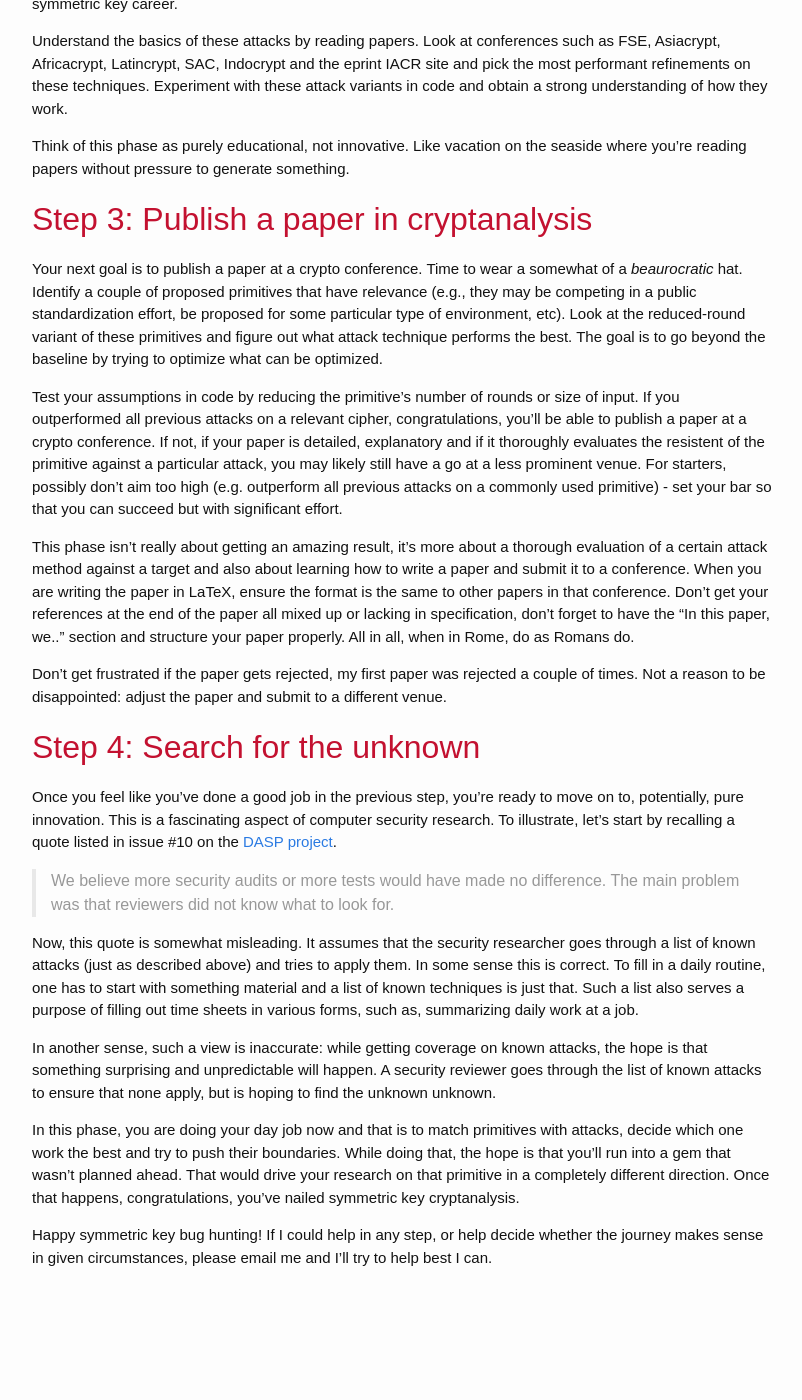
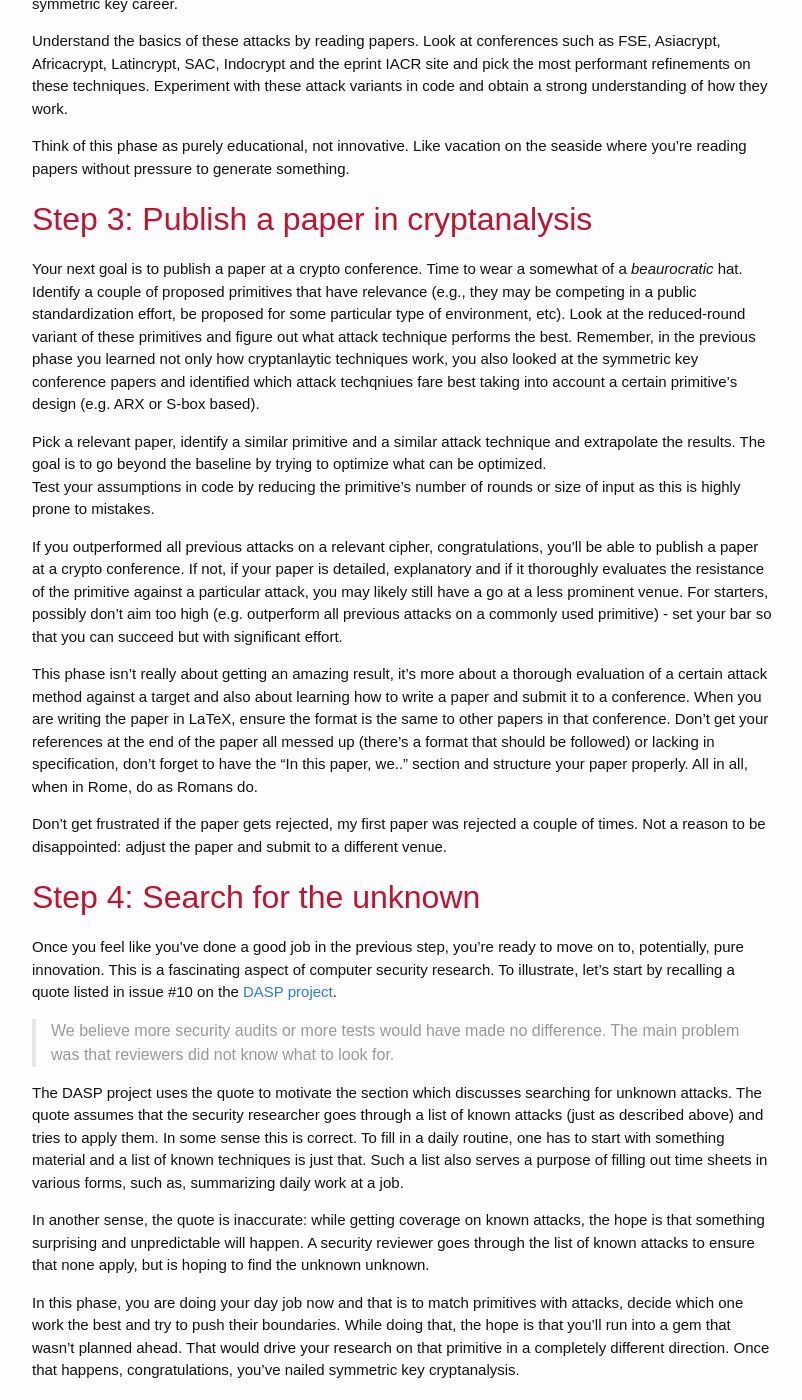
Before and after one commit to akircanski/akircanski.github.io, a Jekyll site: the page built from _posts/2021-04-27-symmetric-key-cryptanalysis-howto.markdown, in a window 1280 px wide and 1400 px high, scrolled down 2171 px. Shown: the whole window, without its empty margins (238-1040 px from the left). Built offline with Jekyll 4.4.1, drawn with Linux system fonts in a browser that asks for light colours; before the commit the page ends 3500 px from its top, so only the background shows below that; some of the changed text lies outside the part shown.

Commit message:
more edits

```diff
--- a/_posts/2021-04-27-symmetric-key-cryptanalysis-howto.markdown
+++ b/_posts/2021-04-27-symmetric-key-cryptanalysis-howto.markdown
@@ -19,19 +19,19 @@ An unpractical attack cannot be fully verified and it has happened indeed that w
 classes of peer reviewed cryptanalysis papers turn out to not work at all, which is, well,
 another topic.
 
-Let's first note that DES block cipher, designed about 50 years ago, never got badly
-broken. The key size (56 bits) was chosen purposefully and as such this doesn't count.
-Linear cryptanalysis works up to some degree, but is mainly impractical. DES S-boxes
+Let's first note a striking fact, that the DES block cipher, designed about 50 years ago,
+never got badly broken. The key size (56 bits) was chosen purposefully and as such this doesn't
+count. Linear cryptanalysis works up to some degree, but is mainly impractical. DES S-boxes
 are mostly resistant to differential cryptanalysis, which by itself is a very interesting
-fact. Other publically known attacks discovered in the next 50 years did not break DES.
+fact - DES was made to be resistant to differential cryptanalysis. Other publically known
+attacks discovered in the next 50 years did not break DES.
 
 This demonstrates a simple fact about symmetric key crypto. Researchers have been succesful
 in creating a mostly resistant symmetric key primitive 50 years ago. Mixing independent
 transformations to remove input-output correlation does not turn out to be that hard, which is
-maybe not a very surprising fact. So, what have symmetric key cryptanalysts been up to the last
-50 years around?
+maybe not a very surprising fact.
 
-Work in cryptanalysis is useful because:
+Now, work in cryptanalysis is useful because:
 
 * Symmetric key cryptanalysis acts as selection pressure against insecure ciphers. It is
   like a pressure tank filled with clever techniques which will blow away your favorite
@@ -49,14 +49,14 @@ Work in cryptanalysis is useful because:
 
 When it comes to downsides:
 
+* The ability to break symmetric key primitives will not land jobs in industry and enable
+someone to support a family. The ability to construct new symmetric key primitives likely
+won't either.
 * This is a time consuming effort that takes a couple of years and should likely be done
 through grad school or another institution that can support it
 * A view that is somewhat common is that, sooner or later, all constructions get broken. This view
 is flawed. Not all constructions get broken, lots of standardized crypto will likely not get broken
 (not getting into the quantum computer discussion here).
-* The ability to break symmetric key primitives will not land jobs in industry and enable
-someone to support a family. The ability to construct new symmetric key primitives likely
-won't either.
 
 # TODO: Learn Symetric Key Cryptanalysis
 
@@ -100,13 +100,13 @@ find the work enjoyable, you're good.
 ## Step 2: Master several cryptanalytic attack techniques
 
 Now it's time to read papers. This is a wonderful, learning phase. Most of the attacks in cryptanalysis
-descend from differential cryptanalysis,
-linear cryptanalysis, algebraic cryptanalysis or some sort of divide-and-conquer style algorithmic
-attacks. Educate your self on these attack types as much as you can.  These techniques are the basis,
-but there is an everlasting stream of recombinations, refinments and variants.  The best resource I
-came across is: ["Methods of Symmetric Cryptanalysis"](https://www.microsoft.com/en-us/research/wp-content/uploads/2011/07) by D.Khovratovich. I wish I read it carefully earlier in my symmetric key career.
+descend from differential cryptanalysis, linear cryptanalysis, algebraic cryptanalysis or some sort of
+divide-and-conquer style algorithmic attacks. Educate your self on these attack types as much as you can.
+These techniques are the basis, but there is an everlasting stream of recombinations, refinments and
+variants.  The best resource I came across is: ["Methods of Symmetric Cryptanalysis"](https://www.microsoft.com/en-us/research/wp-content/uploads/2011/07) by D.Khovratovich. I wish I read it carefully earlier in my symmetric key career.
 
-Understand the basics of these attacks by reading papers. Look at conferences such as FSE, Asiacrypt, Africacrypt, Latincrypt, SAC, Indocrypt and the eprint IACR site and pick the most performant refinements on these
+Understand the basics of these attacks by reading papers. Look at conferences such as FSE, Asiacrypt,
+Africacrypt, Latincrypt, SAC, Indocrypt and the eprint IACR site and pick the most performant refinements on these
 techniques. Experiment with these attack variants in code and obtain a strong understanding of how they work.
 
 Think of this phase as purely educational, not innovative. Like vacation on the seaside where you're reading
@@ -118,21 +118,27 @@ Your next goal is to publish a paper at a crypto conference. Time to wear a some
 _beaurocratic_ hat. Identify a couple of proposed primitives that have relevance (e.g., they may be
 competing in a public standardization effort, be proposed for some particular type of environment, etc).
 Look at the reduced-round variant of these primitives and figure out what attack technique performs the
-best. The goal is to go beyond the baseline by trying to optimize what can be optimized.
+best. Remember, in the previous phase you learned not only how cryptanlaytic techniques work, you also
+looked at the symmetric key conference papers and identified which attack techqniues fare best taking into
+account a certain primitive's design (e.g. ARX or S-box based).
 
-Test your assumptions in code by reducing the primitive's number of rounds or size of input. If you
-outperformed all previous attacks on a relevant cipher, congratulations, you'll be able to publish a
-paper at a crypto conference. If not, if your paper is detailed, explanatory and if it thoroughly evaluates
-the resistent of the primitive against a particular attack, you may likely still have a go at a
-less prominent venue. For starters, possibly don't aim too high (e.g. outperform all previous attacks
-on a commonly used primitive) - set your bar so that you can succeed but with significant effort.
+Pick a relevant paper, identify a similar primitive and a similar attack technique and extrapolate
+the results. The goal is to go beyond the baseline by trying to optimize what can be optimized.
+Test your assumptions in code by reducing the primitive's number of rounds or size of input as this is
+highly prone to mistakes.
+
+If you outperformed all previous attacks on a relevant cipher, congratulations, you'll be able to publish
+a paper at a crypto conference. If not, if your paper is detailed, explanatory and if it thoroughly
+evaluates the resistance of the primitive against a particular attack, you may likely still have a go
+at a less prominent venue. For starters, possibly don't aim too high (e.g. outperform all previous
+attacks on a commonly used primitive) - set your bar so that you can succeed but with significant effort.
 
 This phase isn't really about getting an amazing result, it's more about a thorough evaluation of
 a certain attack method against a target and also about learning how to write a paper and submit
 it to a conference. When you are writing the paper in LaTeX, ensure the format is the same to other
-papers in that conference. Don't get your references at the end of the paper all mixed up or lacking
-in specification, don't forget to have the "In this  paper, we.." section and structure your paper
-properly. All in all, when in Rome, do as Romans do.
+papers in that conference. Don't get your references at the end of the paper all messed up (there's a
+format that should be followed) or lacking in specification, don't forget to have the "In this  paper, we.."
+section and structure your paper properly. All in all, when in Rome, do as Romans do.
 
 Don't get frustrated if the paper gets rejected, my first paper was rejected a couple of times. Not
 a reason to be disappointed: adjust the paper and submit to a different venue.
@@ -145,12 +151,13 @@ To illustrate, let's start by recalling a quote listed in issue #10 on the [DASP
 
 > We believe more security audits or more tests would have made no difference. The main problem was that reviewers did not know what to look for.
 
-Now, this quote is somewhat misleading. It assumes that the security researcher goes through a list of known
-attacks (just as described above) and tries to apply them. In some sense this is correct. To fill in
-a daily routine, one has to start with something material and a list of known techniques is just that. Such a list
-also serves a purpose of filling out time sheets in various forms, such as, summarizing daily work at a job.
+The DASP project uses the quote to motivate the section which discusses searching for unknown attacks.
+The quote assumes that the security researcher goes through a list of known attacks (just as described above)
+and tries to apply them. In some sense this is correct. To fill in a daily routine, one has to start
+with something material and a list of known techniques is just that. Such a list also serves a purpose
+of filling out time sheets in various forms, such as, summarizing daily work at a job.
 
-In another sense, such a view is inaccurate: while getting coverage on known attacks, the hope is that something
+In another sense, the quote is inaccurate: while getting coverage on known attacks, the hope is that something
 surprising and unpredictable will happen. A security reviewer goes through the list of known attacks to ensure
 that none apply, but is hoping to find the unknown unknown.
 
```
